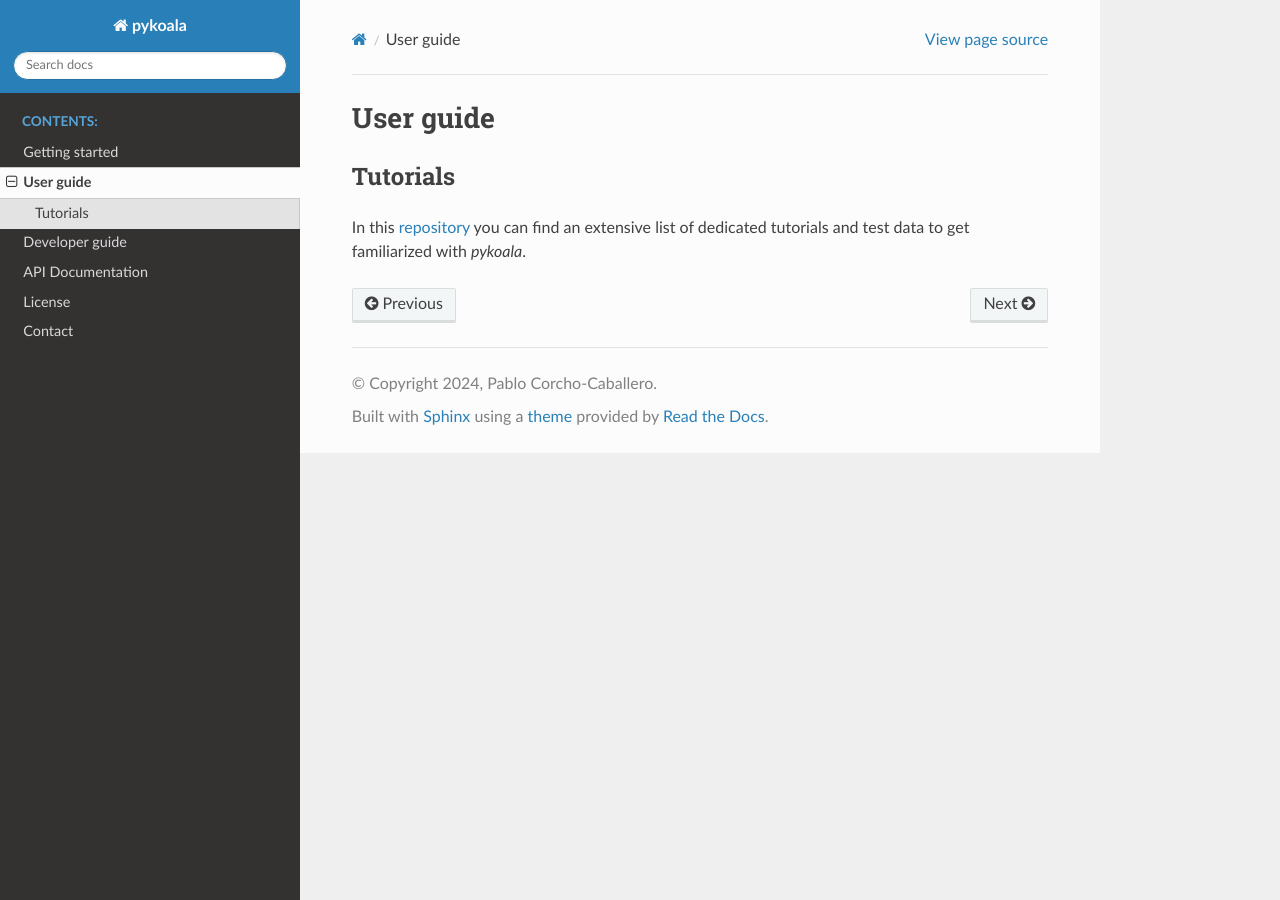
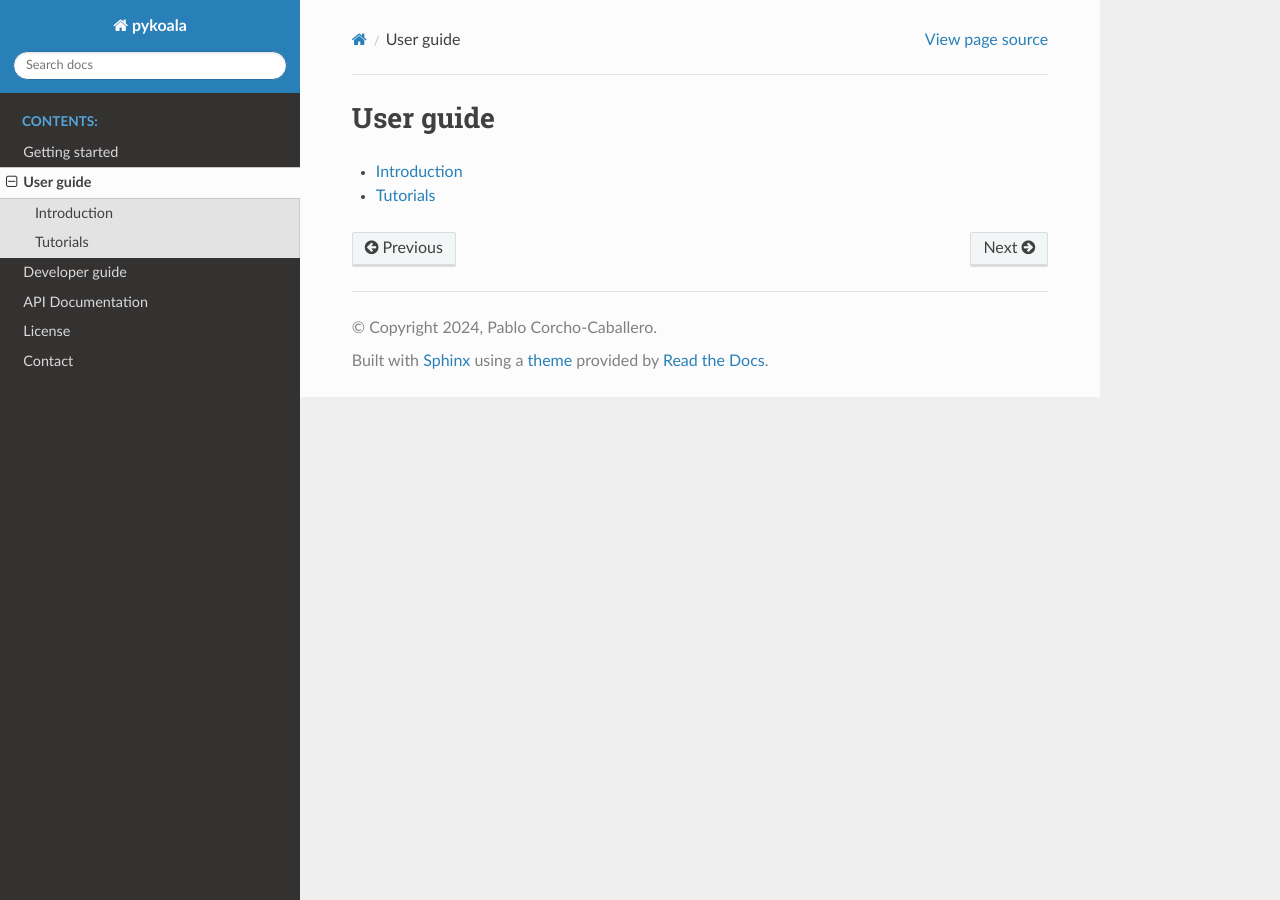
Before and after one commit to pykoala/pykoala, a Sphinx documentation site: the page built from docs/user-guide/index.rst, in a window 1280 px wide. Built offline with Sphinx 7.4.7 and the Read the Docs theme 3.1.0, drawn with Linux system fonts in a browser that asks for light colours; formulas are drawn with MathJax 3.

Commit message:
add intro

```diff
--- a/docs/user-guide/index.rst
+++ b/docs/user-guide/index.rst
@@ -1,7 +1,8 @@
 User guide
 ===============
 
-Tutorials
----------
-In this `repository <https://github.com/pykoala/pykoala-tutorials>`_ you can find an extensive list of dedicated tutorials
-and test data to get familiarized with `pykoala`.
+.. toctree::
+    :maxdepth: 1
+
+    intro
+    tutorials
--- /dev/null
+++ b/docs/user-guide/tutorials.rst
@@ -0,0 +1,4 @@
+Tutorials
+=========
+In this `repository <https://github.com/pykoala/pykoala-tutorials>`_ you can find an extensive list of dedicated tutorials
+and test data to get familiarized with `pykoala`.
```
Also changed, not shown: docs/user-guide/intro.rst (added, +55 -0 lines).
